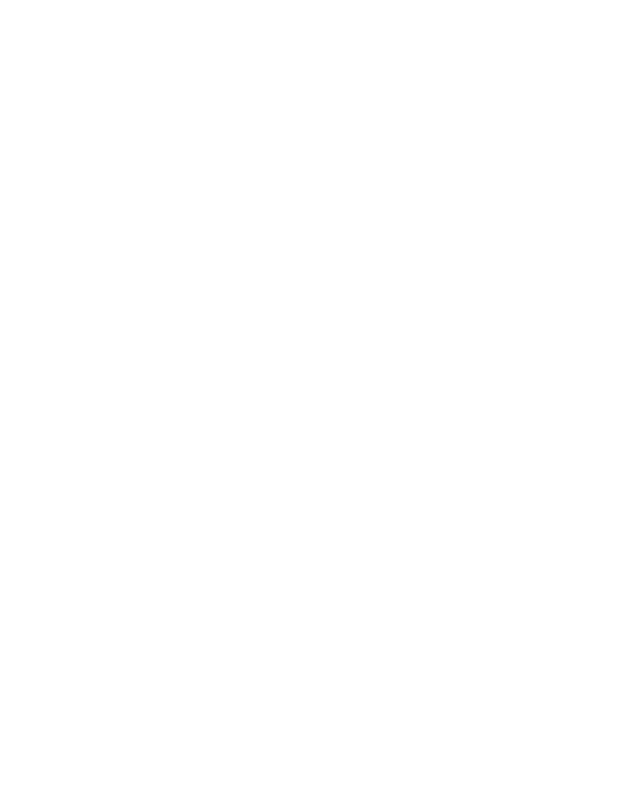
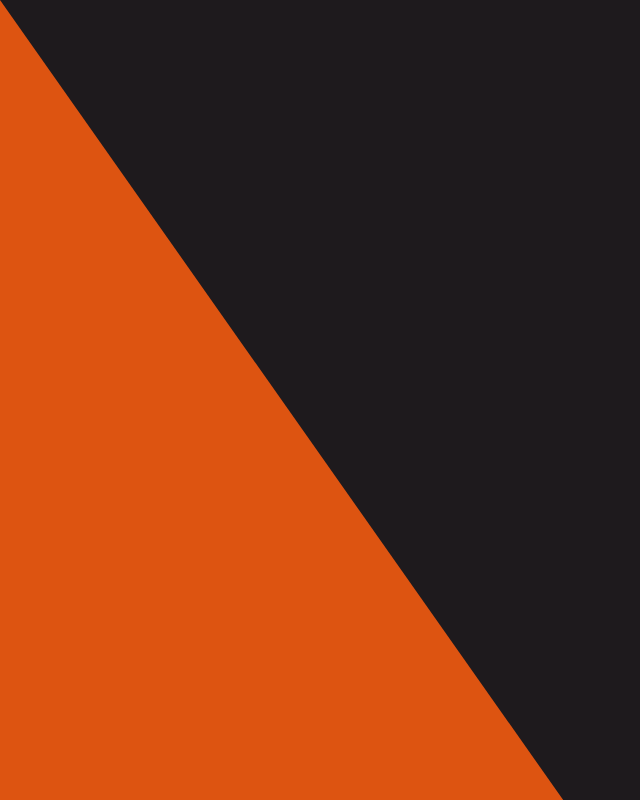
Before and after one commit to IfyN/portfolio, a plain HTML site: page index.html in a window 1280 px wide. Shown: the whole page, without its empty margins (0-640 px from the left). Drawn offline with Linux system fonts and the light colour scheme.

Commit message:
styled body

```diff
--- a/css/styles.css
+++ b/css/styles.css
@@ -0,0 +1,19 @@
+body,html{
+    height: 100%;
+}
+
+body {
+    font-family: 'Montserrat';
+    margin: 0;
+    background-color: #dd5411;
+}
+
+#dark-bg{
+    clip-path: polygon(0 0, 100% 0, 100% 100%, 44% 100%);
+    background-color: #1E1A1D;
+    width: 100%;
+    height: 100%;
+    position: absolute;
+    z-index: -1;
+
+}
--- a/index.html
+++ b/index.html
@@ -2,9 +2,13 @@
 <head>
     <meta charset="UTF-8">
     <meta name="viewport" content="width=device-width, initial-scale=1.0">
+    <link rel="stylesheet" href="css/styles.css">
     <title>Ifeoma N</title>
 </head>
 <body>
+    <div id="dark-bg">
+
+    </div>
 
 </body>
 </html>
```
